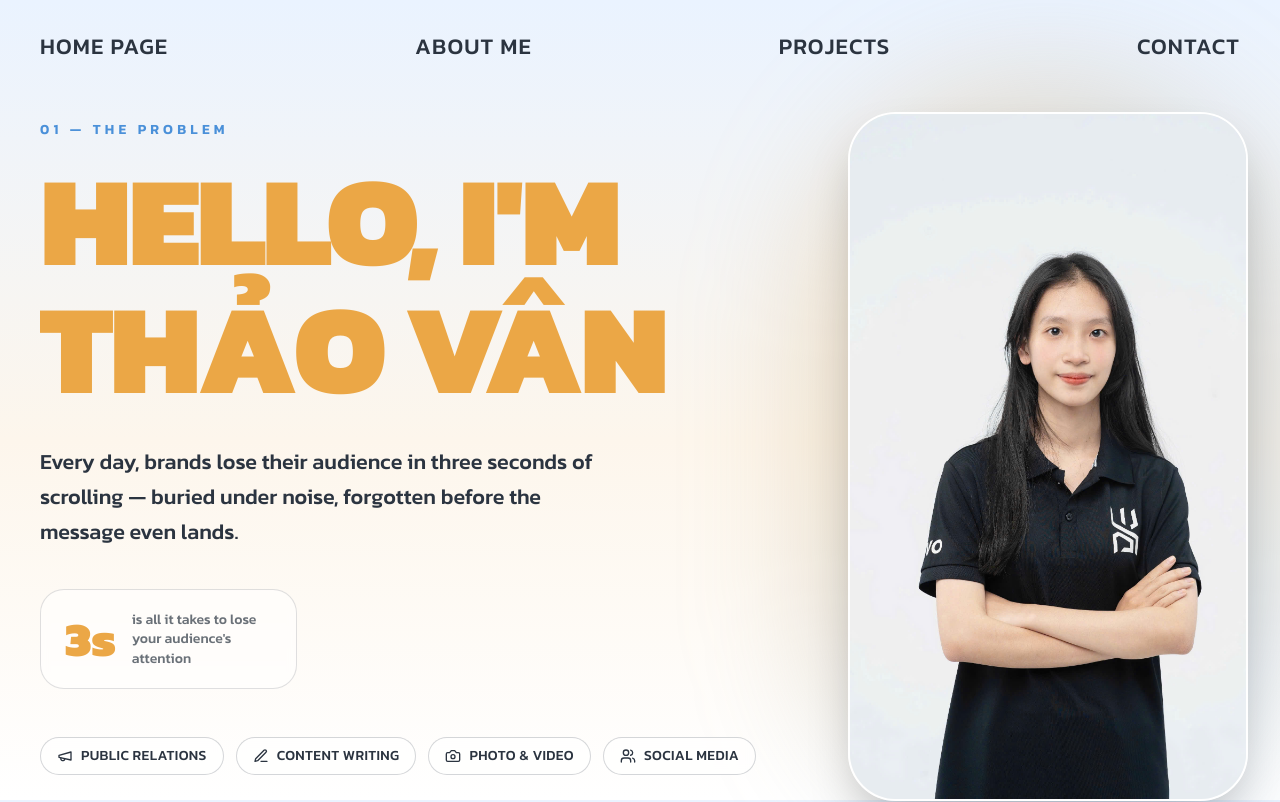
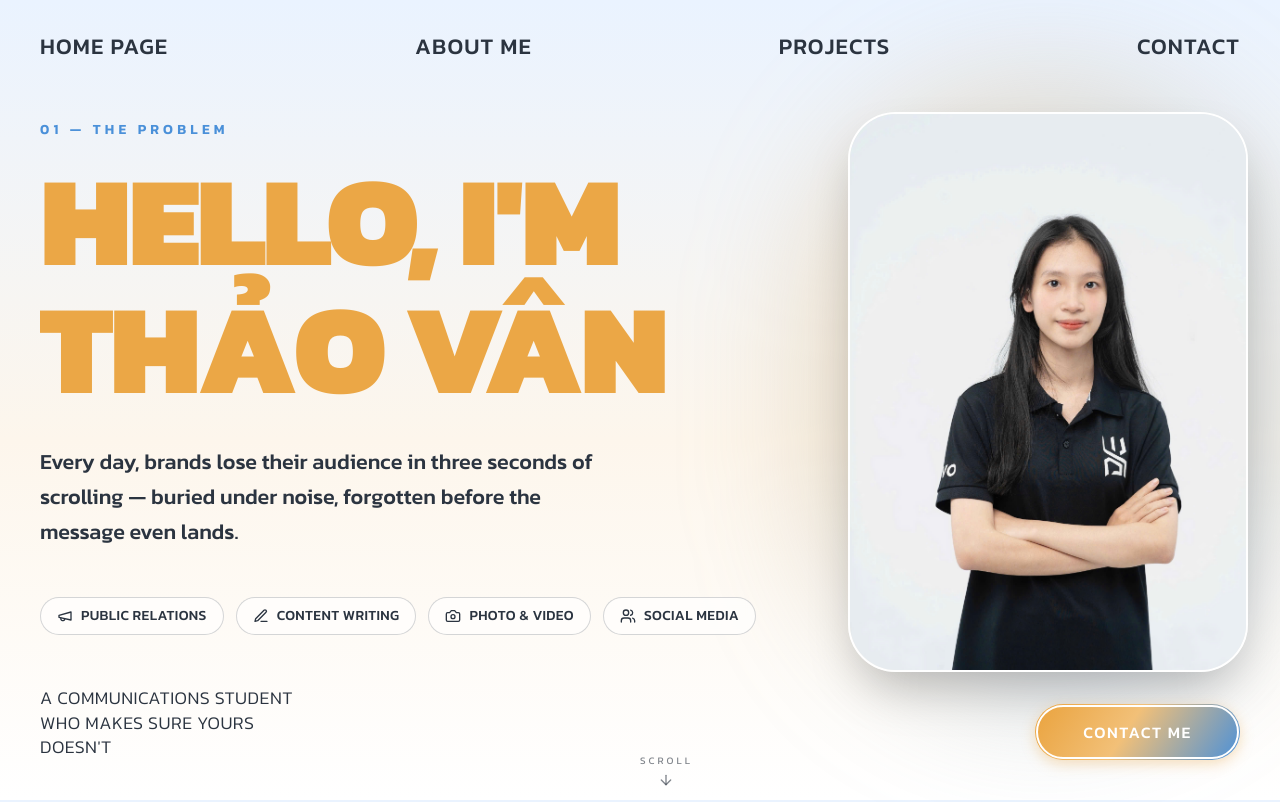
Before and after one commit to Thuan20Vnx/Thuan_PRJPRO, a React (Vite) app: page / in a window 1280 px wide. Shown: the top 802 px of the page. Built offline with nearby package versions, Linux system fonts and the light colour scheme.

Commit message:
Remove 3s stat callout from Hero

```diff
--- a/src/sections/HeroSection.tsx
+++ b/src/sections/HeroSection.tsx
@@ -80,15 +80,6 @@ export default function HeroSection() {
             </p>
           </FadeIn>
 
-          <FadeIn delay={0.4} y={20} duration={0.8} className="hidden md:inline-block mt-8 sm:mt-10">
-            <div className="flex items-center gap-4 rounded-3xl border border-[#2B3440]/15 bg-white/50 backdrop-blur-sm px-6 py-5 w-fit">
-              <span className="text-[#EBA746] font-black text-4xl lg:text-5xl leading-none">3s</span>
-              <span className="text-[#2B3440]/70 font-medium text-sm max-w-[140px] leading-snug">
-                is all it takes to lose your audience&apos;s attention
-              </span>
-            </div>
-          </FadeIn>
-
           {/* Skill tags */}
           <FadeIn delay={0.3} y={20} className="flex flex-wrap gap-3 mt-8 sm:mt-10 md:mt-12">
             {SKILL_TAGS.map(({ icon: Icon, label }) => (
```
